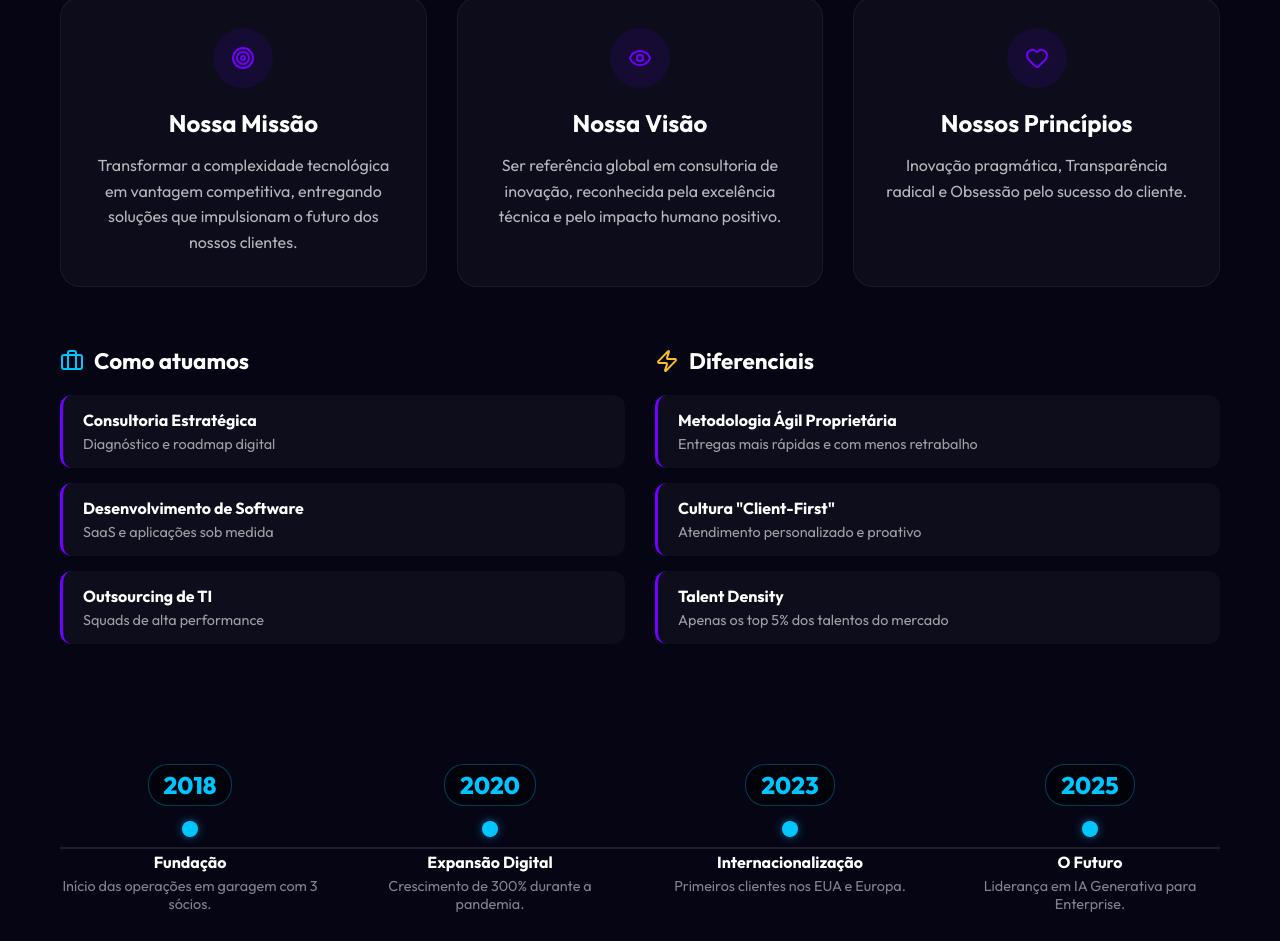
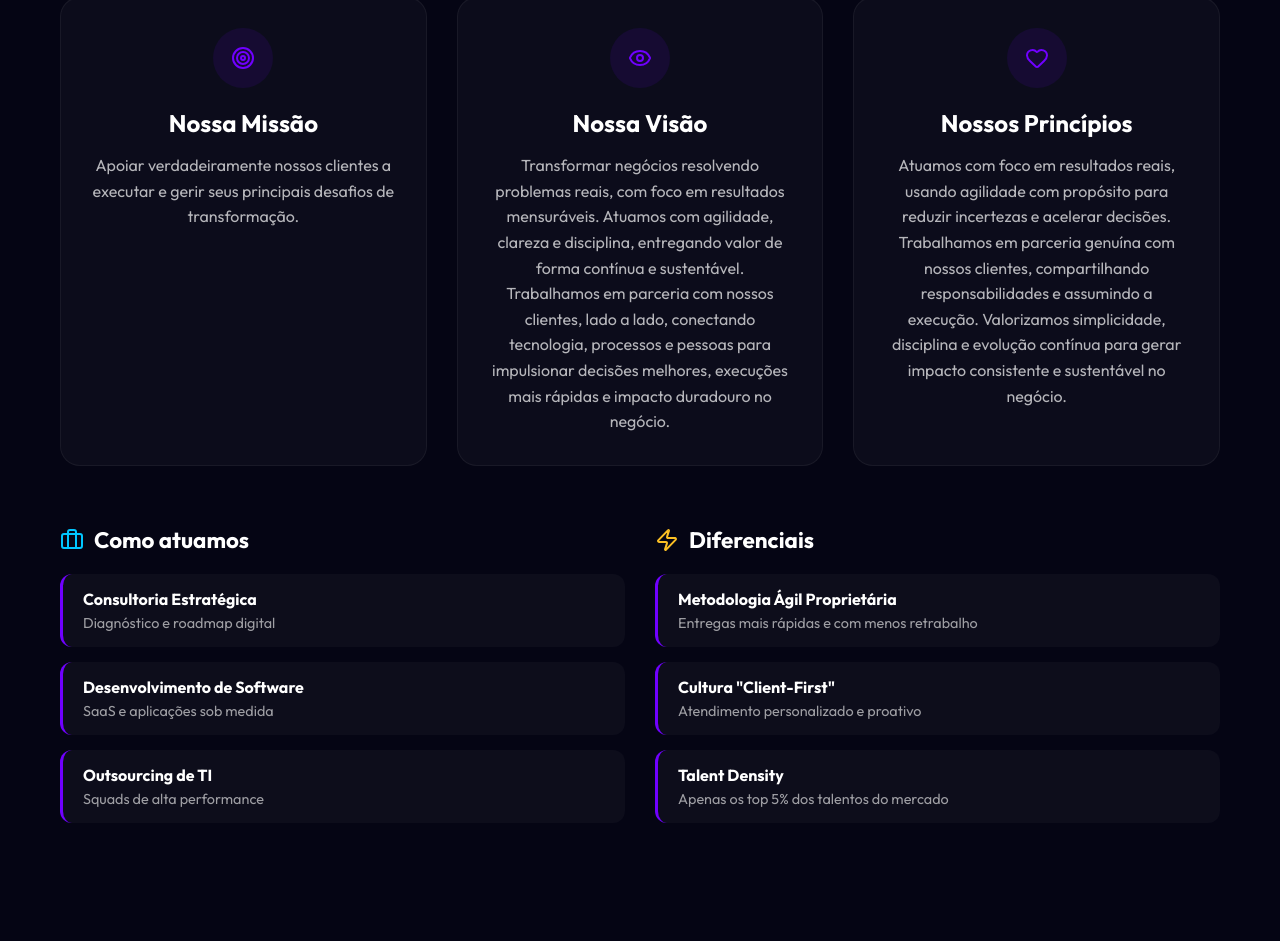
Before and after one commit to astoraoliveira-alt/onboarding, a React (Vite) app: page / in a window 1280 px wide. Shown: the part 2464-3405 px from the top of the page. Built offline with nearby package versions, Linux system fonts and the light colour scheme.

Commit message:
content: Atualizados textos de Missão, Visão e Princípios com conteúdo oficial e completo

```diff
--- a/src/components/BusinessContext.jsx
+++ b/src/components/BusinessContext.jsx
@@ -15,17 +15,17 @@ const BusinessContext = () => {
                 <div className="mv-card">
                     <div className="mv-icon"><Target /></div>
                     <h3>Nossa Missão</h3>
-                    <p>Transformar a complexidade tecnológica em vantagem competitiva, entregando soluções que impulsionam o futuro dos nossos clientes.</p>
+                    <p>Apoiar verdadeiramente nossos clientes a executar e gerir seus principais desafios de transformação.</p>
                 </div>
                 <div className="mv-card">
                     <div className="mv-icon"><Eye /></div>
                     <h3>Nossa Visão</h3>
-                    <p>Ser referência global em consultoria de inovação, reconhecida pela excelência técnica e pelo impacto humano positivo.</p>
+                    <p>Transformar negócios resolvendo problemas reais, com foco em resultados mensuráveis. Atuamos com agilidade, clareza e disciplina, entregando valor de forma contínua e sustentável. Trabalhamos em parceria com nossos clientes, lado a lado, conectando tecnologia, processos e pessoas para impulsionar decisões melhores, execuções mais rápidas e impacto duradouro no negócio.</p>
                 </div>
                 <div className="mv-card">
                     <div className="mv-icon"><Heart /></div>
                     <h3>Nossos Princípios</h3>
-                    <p>Inovação pragmática, Transparência radical e Obsessão pelo sucesso do cliente.</p>
+                    <p>Atuamos com foco em resultados reais, usando agilidade com propósito para reduzir incertezas e acelerar decisões. Trabalhamos em parceria genuína com nossos clientes, compartilhando responsabilidades e assumindo a execução. Valorizamos simplicidade, disciplina e evolução contínua para gerar impacto consistente e sustentável no negócio.</p>
                 </div>
             </div>
 
```
